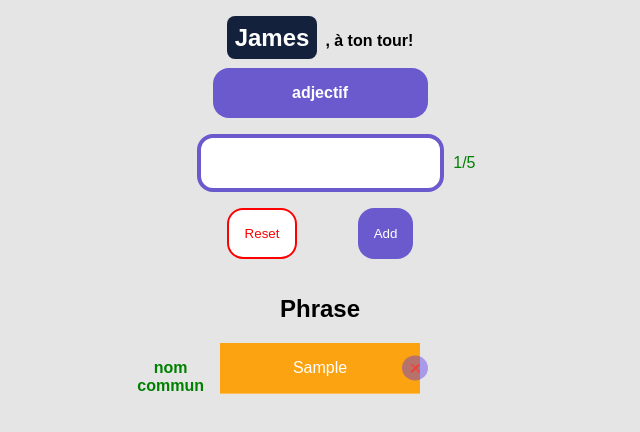
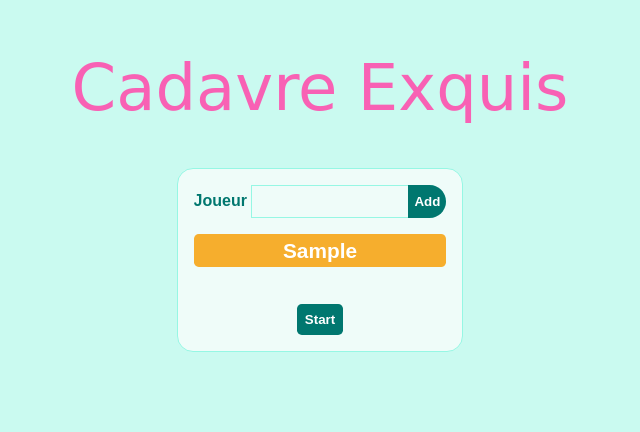
Before and after one commit to hyosua/Cadavre_Exquis_prototype, a plain HTML site: page index.html in a window 1280 px wide. Both pictures are taken after typing "Sample" into the empty fields and a click on the button "Add". Shown: the whole page, without its empty margins (320-960 px from the left). Drawn offline with Linux system fonts and the light colour scheme; a web font is replaced by a local one.

Commit message:
feat: config players in setupview and start game

```diff
--- a/config/constants.js
+++ b/config/constants.js
@@ -1,5 +1,7 @@
 export const CONFIG = {
     rounds: ['nom commun','adjectif','verbe', 'nom commun', 'circonstance'],
+    minPlayers: 1,
+    maxPlayers: 5,
     players: ["Joe","James","Maria","Daniel","Francesco"],
-    colors: ['#fca311', '#14213d', '#cc0000', '#7b4db0', '#78a1bb', '#03dac5', '#faebb1']
+    colors: ['#fca311', '#14213d', '#7b4db0', '#a85f11', '#03dac5', '#f6ae2d']
 };
--- a/controller/GameController.js
+++ b/controller/GameController.js
@@ -1,29 +1,66 @@
+import { CONFIG } from "../config/constants.js";
 import { GameModel } from "../model/GameModel.js";
 import { GameView } from "../view/GameView.js";
+import { SetupView } from "../view/SetupView.js";
 
 export class GameController {
     constructor(){
-        this.model = new GameModel;
-        this.view = new GameView(this);
+        this.setupView = new SetupView();
+        this.gameModel = null;
+        this.gameView = null;
 
-        this._updateView();
+        this.currentConfig = { ...CONFIG };
+
+        this.initSetup();
     }
 
-    // Met à jour l'interface ui
-    _updateView(){
-        this.view.clearDisplay();
-        const state = this.model.getState();
+    initSetup(){
+        this.setupView.show();
+
+        this.setupView.onStartGame((config) => {
+            this.startGame(config);
+        })
+    }
+
+    startGame(config){
+        if(config.players < 2){
+            alert("Minimum number of players: 2");
+            return
+        }
+
+        this.setupView.hide();
+
+        //Crée le modèle avec la config personnalisée
+        this.gameModel = new GameModel(config);
+        this.gameView = new GameView();
+
+        //Initialisation du jeu
+        this.initGameListeners();
+        this._updateGameView();
+    }
+
+    initGameListeners(){
+        this.gameView.onAddWord((word) => this.handleAddWord(word));
+        this.gameView.onReset(() => this.handleReset());
+        this.gameView.onReveal(() => this.handleReveal());
+        // this.gameView.onBackToSetup(() => this.backToSetup());
+    }
+
+    // Met à jour l'interface GameView
+    _updateGameView(){
+        this.gameView.clearDisplay();
+        const state = this.gameModel.getState();
         console.log("state:",state)
-        this.view.displayWordcount(state.wordCount, state.maxWords);
+        this.gameView.displayWordcount(state.wordCount, state.maxWords);
 
         // Afficher Le type de mot à entrer et à qui le tour
-        this.view.displayRoundType(state.currentRound);
+        this.gameView.displayRoundType(state.currentRound);
         this.handlePlayerDisplay(state.currentPlayer);
 
         //Afficher les mots
         if(state.wordCount>0){
             state.words.forEach((wordObj,index) => {
-                this.view.displayWord(
+                this.gameView.displayWord(
                     wordObj.word,
                     wordObj.type,
                     wordObj.player,
@@ -35,44 +72,55 @@ export class GameController {
 
         //Montrer le bouton READY si la phrase est terminée
         if(state.isCompleted){
-            this.view.disableInput();
-            this.view.displayReadyButton();
+            this.gameView.disableInput();
+            this.gameView.displayReadyButton();
         }else{
-            this.view.resetView();
+            this.gameView.resetView();
         }
     }
 
+    // Met à jour l'interface SetupView
+    _updateSetupView(){
+        const state = this.gameModel.getState();
+        this.setupView.renderPlayers(state.players);
+    }
+
     handleAddWord(word) {
-        const result = this.model.addWord(word);
-        if(result.success){
-            this.model.nextRound();
-            this._updateView();
-        }else{
-            this.view.disableInput();
-            this.view.displayMessage(result.message);
+        const success = this.gameModel.addWord(word);
+        if(!success){
+            window.alert("Impossible d'ajouter le mot");
         }
+        this._updateGameView();
     }
 
     handleRemoveLastWord(){
-        this.model.removeLastWord();
-        this._updateView();
+        this.gameModel.removeLastWord();
+        this._updateGameView();
+    }
+
+    handleAddPlayer(playerName) {
+        success = this.gameModel.addPlayer(playerName);
+        if(!success){
+            window.alert("Impossible d'ajouter le joueur");
+        }
+        this._updateSetupView();
     }
 
     handleReset(){
-        this.model.reset();
-        this._updateView();
+        this.gameModel.reset();
+        this._updateGameView();
     }
 
-    getFinalPhrase(){
-        return this.model.words;
+    handleReveal(){
+        return this.gameModel.words;
     }
 
     handlePlayerDisplay(currentPlayer){
         //si la partie est en cours, on affiche à qui le tour
-        if( this.model.isGameCompleted() ){
-            this.view.showFinishInfo();
+        if( this.gameModel.isGameCompleted() ){
+            this.gameView.showFinishInfo();
         }else{
-            this.view.displayPlayerName(currentPlayer);
+            this.gameView.displayPlayerName(currentPlayer);
         }
     }
 
--- a/index.html
+++ b/index.html
@@ -7,6 +7,30 @@
     <title>Kadavexki</title>
 </head>
 <body>
+  <h1>Cadavre Exquis</h1>
+  <section id="setupview">
+    <div class="setupContainer">
+      <div class="addPlayer-wrap">
+        <label>
+          Joueur
+        <input type="text" class="playerInput" id="playerInput"/>
+        </label>
+        <button id="add-player" class="addPlayer">Add</button>
+      </div>
+
+      <ul id="playerList">
+
+      </ul>
+
+      <button id="start-game" class="startGame">Start</button>
+
+
+    </div>
+
+  </section>
+
+  <section id="gameview">
+    <div class="gameContainer">
       <!-- INPUT -->
       <div class="input-container">
         <p id="playerRound"><span class="playerName"></span><span id="yourTurn">, à ton tour!</span></p>
@@ -30,6 +54,10 @@
         <div class="error"></div>
         <button class="readyBtn">Ready</button>
       </div>
+    </div>
+
+  </section>
+
 
     <script type="module" src="index.js"></script>
 </body>
--- a/model/GameModel.js
+++ b/model/GameModel.js
@@ -1,11 +1,11 @@
 import { CONFIG } from "../config/constants.js";
 
 export class GameModel  {
-    constructor() {
+    constructor(config) {
         this.words = [];
+        this.players = config.players || [];
         this.roundIndex = 0;
-        this.rounds = CONFIG.rounds;
-        this.players = this.assignColor(CONFIG.players, CONFIG.colors);
+        this.rounds = config.rounds;
         this.maxWords = this.rounds.length;
     }
 
@@ -30,10 +30,7 @@ export class GameModel  {
     addWord(word) {
 
         if(this.isGameCompleted()){
-            return {
-                success: false,
-                message: "Fin de partie"
-            }
+            return false;
         }
 
         const wordObj = {
@@ -43,8 +40,9 @@ export class GameModel  {
         }
 
         this.words.push(wordObj)
+        this.nextRound();
 
-        return {success: true, message: `${word} added`};
+        return true;
     }
 
     removeLastWord() {
@@ -57,19 +55,7 @@ export class GameModel  {
         this.words = [];
     }
 
-    assignColor(players, colors){
-        const playersByColor = [];
 
-        for(let i=0; i < players.length; i++){
-            const player = {
-                username : players[i],
-                color : colors[i]
-            }
-            playersByColor.push(player);
-        }
-
-        return playersByColor;
-    }
 
     nextRound(){
         if(this.roundIndex < this.rounds.length){
--- a/styles.css
+++ b/styles.css
@@ -1,3 +1,19 @@
+@import url('https://fonts.googleapis.com/css2?family=Flavors&family=Unbounded:wght@200..900&display=swap');
+:root {
+  --base-300: oklch(91% 0.096 180.426);
+  --base-200: oklch(95% 0.051 180.801);
+  --base-100: #effcf9;
+  --secondary: oklch(76% 0.177 163.223);
+  --primary: oklch(70% 0.183 293.541);
+  --neutral: oklch(51% 0.096 186.391);
+  --neutral-hover: oklch(0.322 0.096 186.4);
+  --accent: oklch(25% 0.092 26.042);
+  --success: oklch(84% 0.238 128.85);
+  --info: oklch(70% 0.165 254.624);
+  --error: oklch(71% 0.202 349.761);
+  --warning: oklch(85% 0.199 91.936);
+}
+
 *{
   box-sizing: border-box;
 }
@@ -6,7 +22,7 @@ body{
   display: flex;
   flex-direction: column;
   align-items: center;
-  background: #e5e5e5;
+  background: var(--base-200);
   justify-content: center;
   font-family: Arial, sans-serif;
 }
@@ -223,3 +239,132 @@ border: 4px solid slateblue;
   transform: scale(0.95);
   color: white;
 }
+
+#playerList {
+  margin-top: 1rem;
+  padding: 0;
+  font-size: 1.3rem;
+  width: 100%;
+  list-style: none;
+  display: flex;
+  flex-direction: column;
+  justify-content: center;
+  align-items: center;
+}
+
+.playerLi {
+  color: white;
+  padding: .3rem;
+  border-radius: .3rem;
+  font-weight: 800;
+  text-align: center;
+  width: 100%;
+  margin-bottom: 1rem;
+}
+
+.playersContainer {
+  display: flex;
+  justify-content: center;
+  align-items: center;
+  padding: 1rem;
+  border-radius: 1rem;
+  width: 60%;
+  background-color: var(--base-100);
+  border: 1px solid var(--base-300);
+}
+
+#setupview {
+  display: flex;
+  flex-direction: column;
+  justify-content: center;
+  align-items: center;
+}
+
+.playerInput {
+  border: 1px solid var(--base-300);
+  padding: .5rem;
+  background: var(--base-100);
+
+}
+
+.addPlayer-wrap{
+  border-radius: 3rem;
+  position: relative;
+  overflow: hidden;
+}
+
+.addPlayer{
+  position: absolute;
+  height: 100%;
+  right: 0;
+  background: var(--neutral);
+  color: white;
+  font-weight: 600;
+  border: none;
+  cursor: pointer;
+  transition: all .3s;
+}
+
+.addPlayer:hover{
+  background: var(--neutral-hover);
+}
+
+.addPlayer:active{
+  transform: scale(0.90);
+}
+
+h1 {
+  font-size: 4rem;
+  font-family: "Flavors", cursive;
+  font-weight: 400;
+  font-style: normal;
+  color: var(--error);
+  text-align: center;
+}
+
+label {
+  color: var(--neutral);
+  font-weight: 800;
+}
+
+.i{
+  color: white;
+}
+
+.setupContainer {
+  background: var(--base-100);
+  border: 1px solid var(--base-300);
+  border-radius: 1rem;
+  padding: 1rem;
+  display: flex;
+  text-align: center;
+  flex-direction: column;
+  justify-content: center;
+  align-items: center;
+}
+
+.startGame {
+  border-radius: .3rem;
+  padding: .5rem;
+  background: var(--neutral);
+  color: white;
+  font-weight: 600;
+  border: none;
+  cursor: pointer;
+  transition: all .3s;
+}
+
+.addPlayer:hover{
+  background: var(--neutral-hover);
+}
+
+.addPlayer:active{
+  transform: scale(0.90);
+}
+
+
+@media only screen and (max-width: 600px) {
+  h1 {
+    font-size: 3rem;
+  }
+}
--- a/view/GameView.js
+++ b/view/GameView.js
@@ -3,8 +3,12 @@ import { GameController } from "../controller/GameController.js";
  import { Word } from "./components/Word.js";
 
  export class GameView{
-    constructor(GameController){
-        this.controller = GameController;
+    constructor(){
+        // intialisation des hooks à null
+        this._onAddWordCallback = null;
+        this._onResetCallback = null;
+        this._onRevealCallback = null;
+
         this.elements = this.getElements();
         this.word = new Word()
         this._bindEvents();
@@ -33,7 +37,7 @@ import { GameController } from "../controller/GameController.js";
     _bindEvents(){
         this.elements.addBtn.addEventListener('click', () => this.handleAddWord());
         this.elements.resetBtn.addEventListener('click', ()=> this.handleReset());
-        this.elements.readyButton.addEventListener('click', ()=> this.displayFinalPhrase());
+        this.elements.readyButton.addEventListener('click', ()=> this.handleReveal());
         this.elements.wordInput.addEventListener('keydown', (e) => this.handleEnterKey(e));
     }
 
@@ -93,10 +97,10 @@ import { GameController } from "../controller/GameController.js";
         this.elements.round.textContent = currentRound;
     }
 
-    displayFinalPhrase(){
-        const phrase = this.controller.getFinalPhrase();
+    displayFinalPhrase(phrase){
         this.elements.readyButton.classList.remove('show');
         this.clearDisplay();
+
         phrase.forEach((wordObj, i) => {
             setTimeout(()=>{
                 const li = document.createElement('li');
@@ -136,14 +140,30 @@ import { GameController } from "../controller/GameController.js";
         this.enableInput();
     }
 
+    // Hooks
+    onAddWord(callback){
+        this._onAddWordCallback = callback;
+    }
+
+    onReset(callback){
+        this._onResetCallback = callback;
+    }
+
+    onReveal(callback){
+        this._onRevealCallback = callback;
+    }
+
     handleAddWord(){
         const word = this.elements.wordInput.value.trim();
         const inputField = this.elements.wordInput;
         if(!word || word == ''){
             return
         }
-        this.controller.handleAddWord(word);
-        inputField.value = '';
+
+        if(this._onAddWordCallback){
+            this._onAddWordCallback(word);
+        }
+
         inputField.focus();
     }
 
@@ -159,8 +179,18 @@ import { GameController } from "../controller/GameController.js";
     }
 
     handleReset(){
-        this.controller.handleReset();
+        if(this._onResetCallback){
+            this._onResetCallback();
+        }
+
         this.resetView();
     }
 
+    handleReveal(){
+
+        if(this._onRevealCallback){
+            const phrase = this._onRevealCallback();
+        }
+        this.displayFinalPhrase(phrase);
+    }
 }
--- /dev/null
+++ b/view/SetupView.js
@@ -0,0 +1,101 @@
+ import { CONFIG } from "../config/constants.js";
+import { GameController } from "../controller/GameController.js";
+ import { Word } from "./components/Word.js";
+
+ export class SetupView{
+    constructor(){
+        this.setupContainer = document.querySelector('.setupContainer');
+        this.gameContainer = document.querySelector('.gameContainer');
+        this.playerInput = document.querySelector('.playerInput');
+        this.addPlayer = document.querySelector('.addPlayer');
+
+        this.onHandleAddPlayer = null;
+        this.players = [];
+        this.unusedColors = [...CONFIG.colors];
+        this.usedColors = [];
+        this._bindEvents();
+
+    }
+
+    _bindEvents(){
+        this.addPlayer.addEventListener('click', () => this.handleAddPlayer());
+    }
+
+    show(){
+        this.setupContainer.style.display = 'block';
+        this.gameContainer.style.display = 'none';
+    }
+
+    hide(){
+        this.setupContainer.style.display = 'none';
+        this.gameContainer.style.display = 'block';
+        this.playerList = [];
+    }
+
+    renderPlayers(players){
+        const ul = document.getElementById('playerList');
+        ul.innerHTML = '';
+
+        players.forEach(player => {
+            const li = document.createElement('li');
+            li.textContent = player.username;
+            li.classList.add('playerLi');
+            li.style.background = player.color;
+            ul.append(li);
+        });
+
+    }
+
+
+    onStartGame(callback){
+        const startBtn = document.querySelector('.startGame');
+        startBtn.addEventListener('click', ()=> {
+            const config = this.getConfiguration();
+            callback(config);
+        });
+    }
+
+    handleAddPlayer(){
+        const playerName = this.playerInput.value.trim();
+        console.log("SetupView: handleAddPlayer: player", playerName);
+        if(!playerName || playerName == ''){
+            return
+        }
+
+        const player = this.assignColor(playerName)
+        if(!player){
+            return
+        }
+
+        this.players.push(player);
+        this.renderPlayers(this.players);
+        this.playerInput.value = '';
+    }
+
+    assignColor(playerName){
+
+        const color = this.unusedColors.pop()
+
+        if(this.unusedColors.length == 0){
+            alert("Nombre de joueurs maximum atteint")
+            return false;
+        }
+
+        const player = {
+            username: playerName,
+            color: color
+        }
+
+        this.usedColors.push(color);
+
+        return player;
+    }
+
+    getConfiguration(){
+        return {
+            players: this.players,
+            rounds: CONFIG.rounds
+        }
+    }
+
+}
```
Lines whose indentation alone changed are shown as unchanged.
